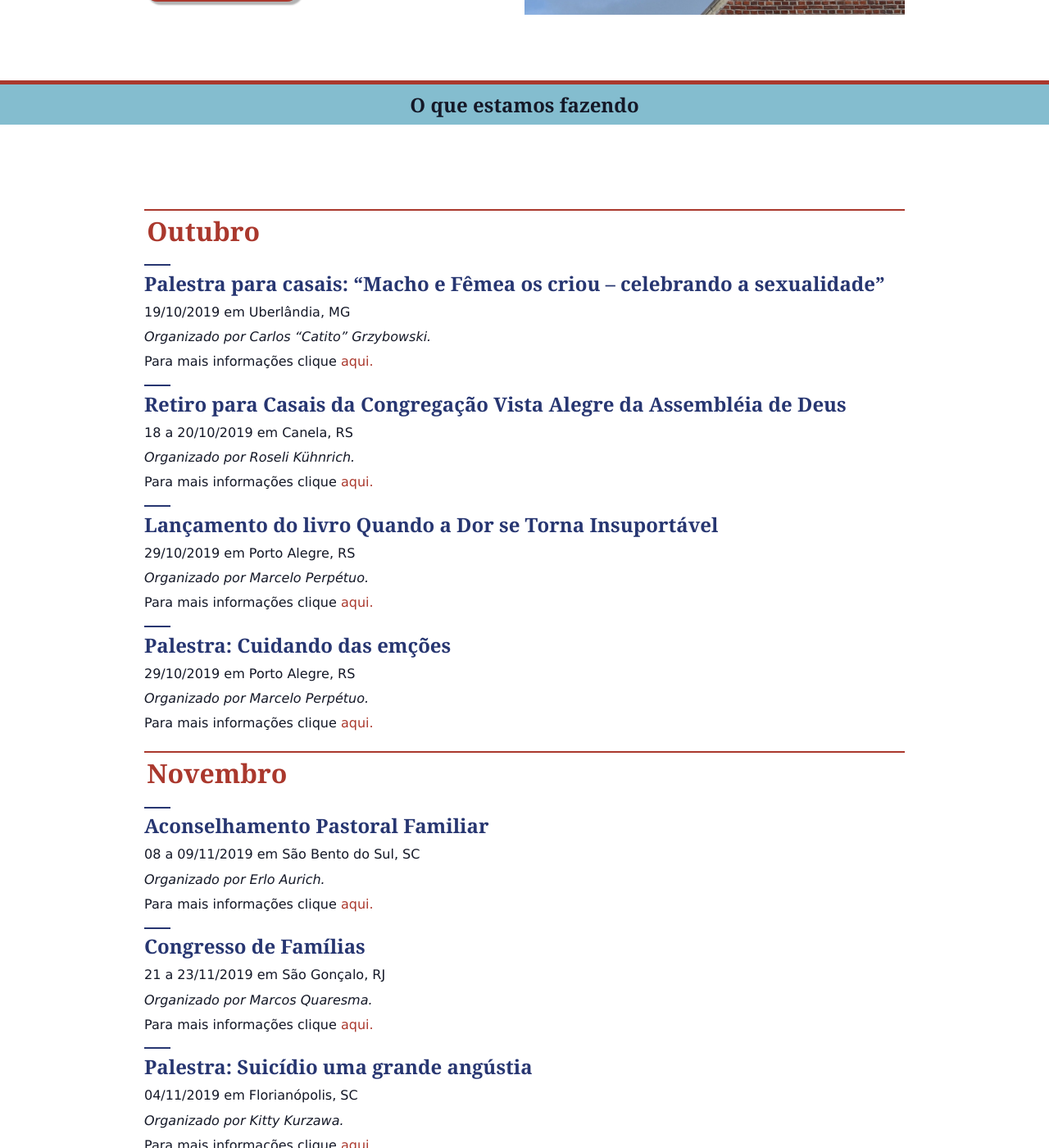
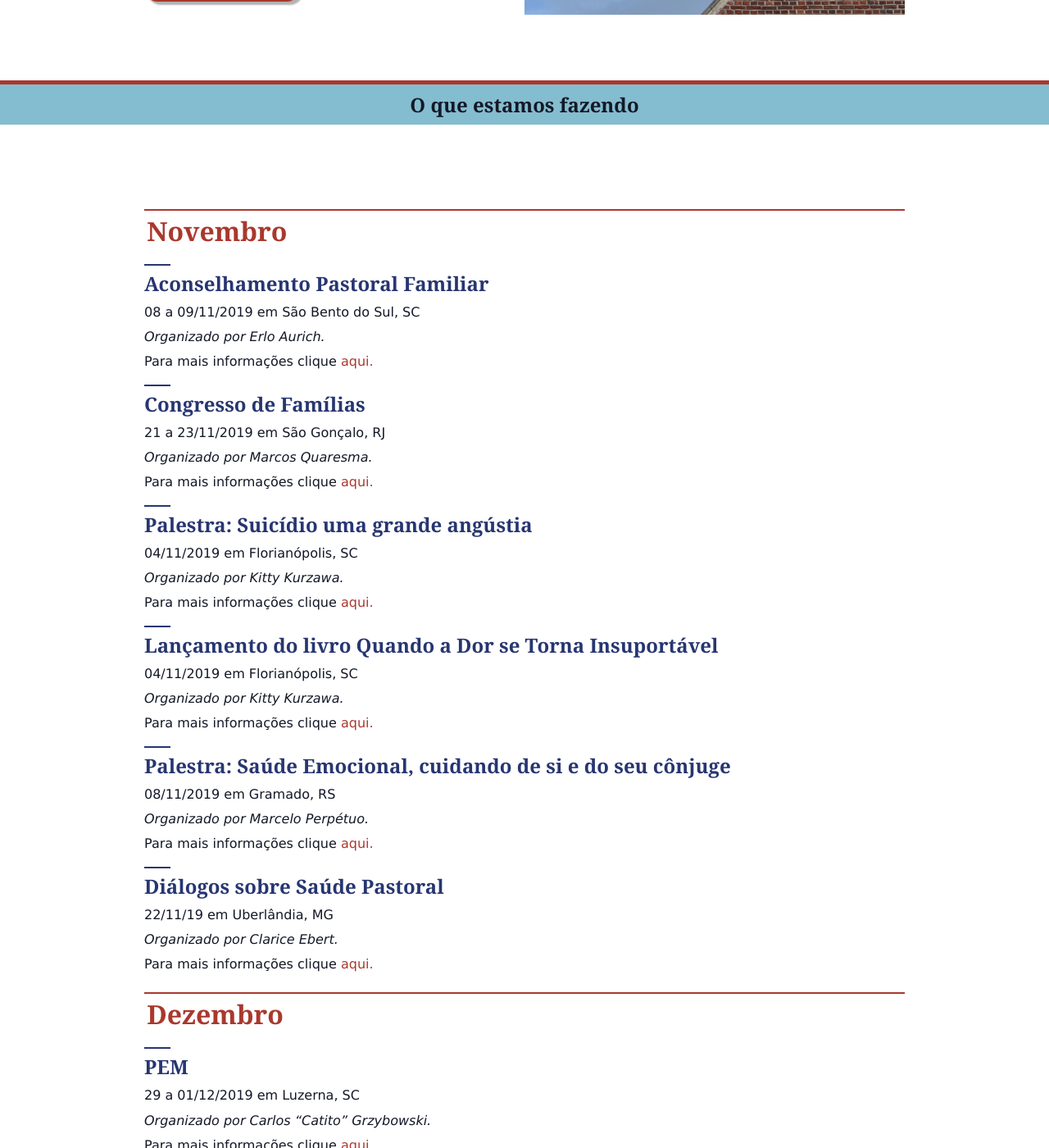
Before and after one commit to eirenedobrasil/eirenedobrasil.github.io, a Jekyll site: the page built from index.html, in a window 1280 px wide and 1400 px high, scrolled down 1603 px. Shown: the whole window at 82% size. Built offline with Jekyll 4.4.1, drawn with Linux system fonts in a browser that asks for light colours; some web fonts are replaced; some of the changed text lies outside the part shown.

Commit message:
bunch of updates

```diff
--- a/_config.yml
+++ b/_config.yml
@@ -3,7 +3,7 @@ description: >
   Levando famílias à harmonia
 
 baseurl: ""
-url: "https://eirenedobrasil.netlify.com"
+url: "https://eirene.com.br"
 
 permalink: pretty
 
--- a/_data/agenda.csv
+++ b/_data/agenda.csv
@@ -16,3 +16,5 @@ date,curso,local,cidade,estado,owner,link
 29/10/2019,Lançamento do livro Quando a Dor se Torna Insuportável,Passo da Areia – Igreja Batista ,Porto Alegre,RS,Marcelo Perpétuo,mailto:perpetuomarcelo@yahoo.com.br
 29/10/2019,Palestra: Cuidando das emções,Passo da Areia – Igreja Batista,Porto Alegre,RS,Marcelo Perpétuo,mailto:perpetuomarcelo@yahoo.com.br
 08/11/2019,"Palestra: Saúde Emocional, cuidando de si e do seu cônjuge",Centro de Cultura,Gramado,RS,Marcelo Perpétuo,mailto:perpetuomarcelo@yahoo.com.br
+15/12/2019,Esgotamento Pastoral e Prevenção de Suicídio para Pastores,Convenção Batista do Piauí,Teresina,PI,Marcelo Quaresma,mailto:mr.quaresma@hotmail.com
+22/11/19,Diálogos sobre Saúde Pastoral,Primeira Igreja Batista,Uberlândia,MG,Clarice Ebert,mailto:clariceebert@gmail.com
--- a/index.html
+++ b/index.html
@@ -43,12 +43,6 @@ type: index
       <div class="box --hidden --anchor">
 
       <div class="agenda">
-        <h1>Outubro</h1>
-        {% for agenda in site.data.agenda %}
-          {% if agenda.date contains "/10/" %}
-          {% include agenda.html %}
-          {% endif %}
-        {% endfor %}
         <h1>Novembro</h1>
         {% for agenda in site.data.agenda %}
           {% if agenda.date contains "/11/" %}
```
